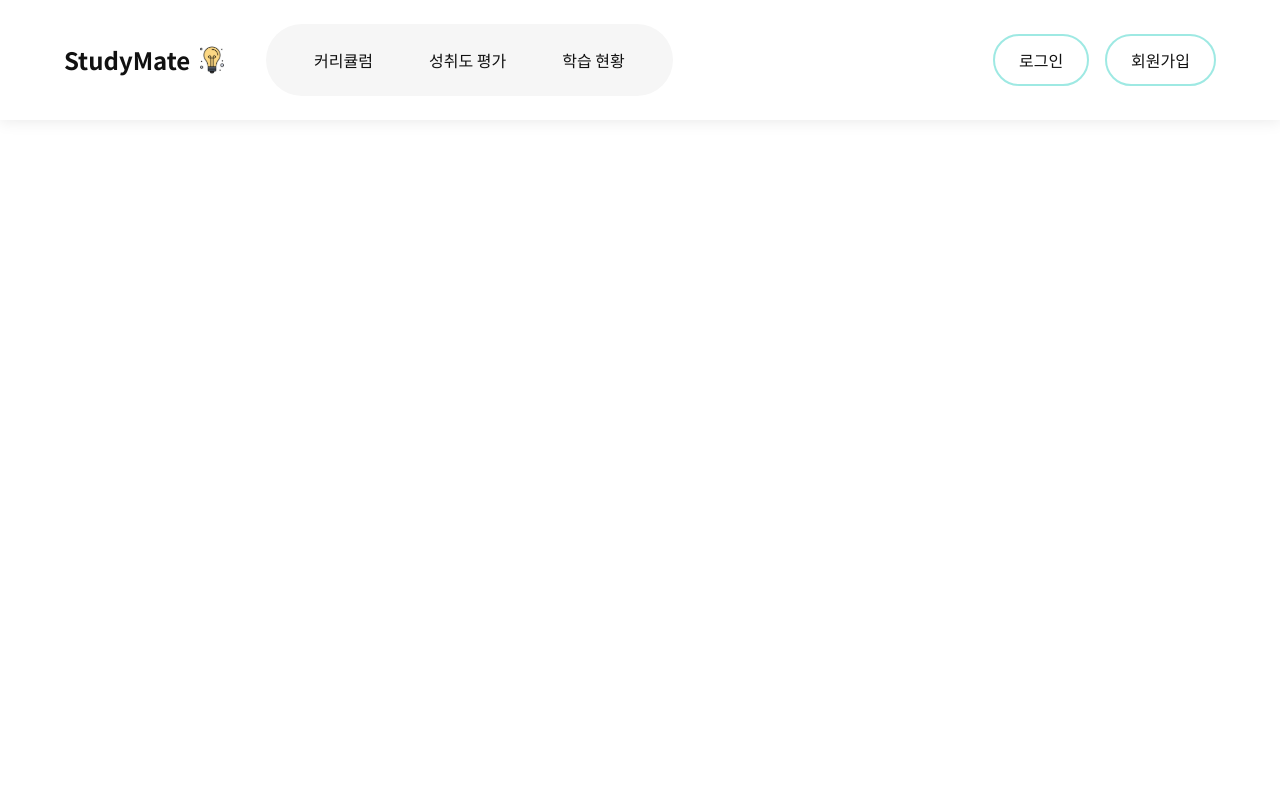
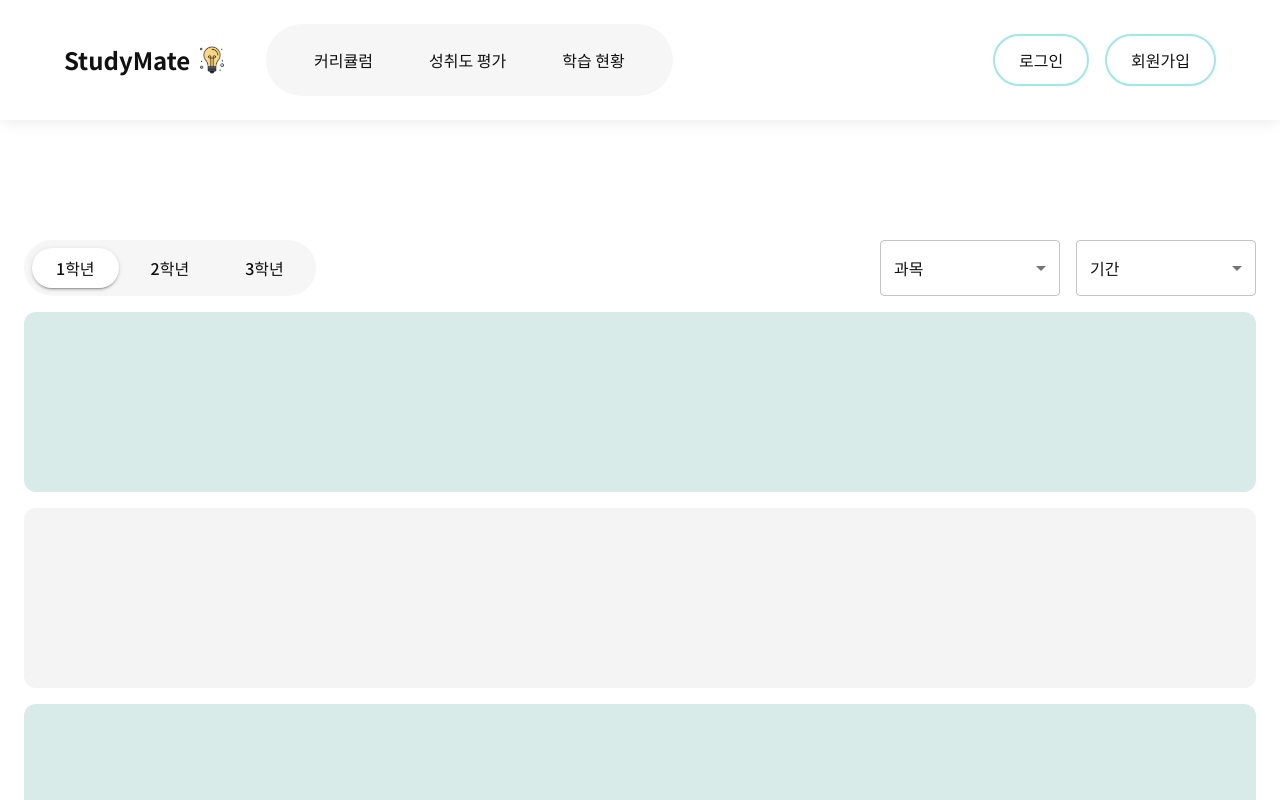
Before and after one commit to Vactor0911/studymate, a React (Vite) app in the folder frontend/: page /studymate/assessment in a window 1280 px wide. Shown: the top 800 px of the page. Built offline with nearby package versions, Linux system fonts and the light colour scheme; no server answers.

Commit message:
성취도 평가 목록 페이지 구현

```diff
--- a/frontend/src/App.tsx
+++ b/frontend/src/App.tsx
@@ -4,6 +4,7 @@ import Header from "./components/Header";
 import { useEffect } from "react";
 import { bootstrapAuth } from "./services/auth";
 import Result from "./pages/Result";
+import Assessment from "./pages/Assessment";
 
 const App = () => {
   // Refresh Token이 있다면 자동 세션 복구
@@ -20,6 +21,7 @@ const App = () => {
         <Route path="/signup" element={<Signup />} />
         <Route path="/curriculum/:uuid" element={<Curriculum />} />
         <Route path="/result/:uuid" element={<Result />} />
+        <Route path="/assessment/" element={<Assessment />} />
       </Routes>
     </BrowserRouter>
   );
--- /dev/null
+++ b/frontend/src/pages/Assessment/index.tsx
@@ -0,0 +1,120 @@
+import {
+  Box,
+  Button,
+  ButtonBase,
+  Container,
+  MenuItem,
+  Select,
+  Stack,
+  Typography,
+} from "@mui/material";
+import { useState } from "react";
+
+const Assessment = () => {
+  const [grade, setGrade] = useState(1);
+  const [subject, setSubject] = useState("과목");
+  const [duration, setDuration] = useState("기간");
+
+  return (
+    <Container maxWidth="xl">
+      <Stack py={15} gap={2}>
+        {/* 필터 컨테이너 */}
+        <Stack
+          direction="row"
+          justifyContent="space-between"
+          alignItems="center"
+          gap={2}
+        >
+          {/* 학년 필터 */}
+          <Stack
+            direction="row"
+            alignItems="center"
+            gap={1}
+            p={1}
+            bgcolor="#F6F6F6"
+            borderRadius="50px"
+          >
+            {Array.from({ length: 3 }).map((_, index) => (
+              <Button
+                key={`grade-select-${index}`}
+                variant="contained"
+                disableElevation={index + 1 !== grade}
+                color="transparent"
+                sx={{
+                  bgcolor: index + 1 === grade ? "white" : "transparent",
+                  py: 1,
+                }}
+                onClick={() => setGrade(index + 1)}
+              >
+                <Typography variant="body1" fontWeight={500}>
+                  {index + 1}학년
+                </Typography>
+              </Button>
+            ))}
+          </Stack>
+
+          {/* 과목 및 기간 필터 */}
+          <Stack direction="row" alignItems="center" gap={2}>
+            {/* 과목 */}
+            <Box width="180px">
+              <Select
+                fullWidth
+                value={subject}
+                onChange={(event) => setSubject(event.target.value as string)}
+              >
+                <MenuItem value="과목">과목</MenuItem>
+                <MenuItem value="국어">국어</MenuItem>
+                <MenuItem value="영어">영어</MenuItem>
+                <MenuItem value="수학">수학</MenuItem>
+              </Select>
+            </Box>
+
+            {/* 기간 */}
+            <Box width="180px">
+              <Select
+                fullWidth
+                value={duration}
+                onChange={(event) => setDuration(event.target.value as string)}
+              >
+                <MenuItem value="기간">기간</MenuItem>
+                <MenuItem value="2주일">2주일</MenuItem>
+                <MenuItem value="1개월">1개월</MenuItem>
+                <MenuItem value="2개월">2개월</MenuItem>
+              </Select>
+            </Box>
+          </Stack>
+        </Stack>
+
+        {/* 성취도 평가 목록 */}
+        <Stack gap={2}>
+          {Array.from({ length: 3 }).map((_, index) => (
+            <ButtonBase
+              sx={{
+                borderRadius: 3,
+                overflow: "hidden",
+              }}
+            >
+              <Box
+                key={`assessment-item-${index}`}
+                width="100%"
+                height="180px"
+                bgcolor={index % 2 === 0 ? "#D9EBE9" : "#F4F4F4"}
+              />
+            </ButtonBase>
+          ))}
+        </Stack>
+
+        {/* 성취도 평가 생성 버튼 */}
+        <Box alignSelf="flex-end">
+          <Button variant="contained" color="primary">
+            <Typography variant="body1" fontWeight={500}>
+              성취도 평가 생성하기
+            </Typography>
+          </Button>
+        </Box>
+      </Stack>
+    </Container>
+  );
+};
+
+export default Assessment;
```
